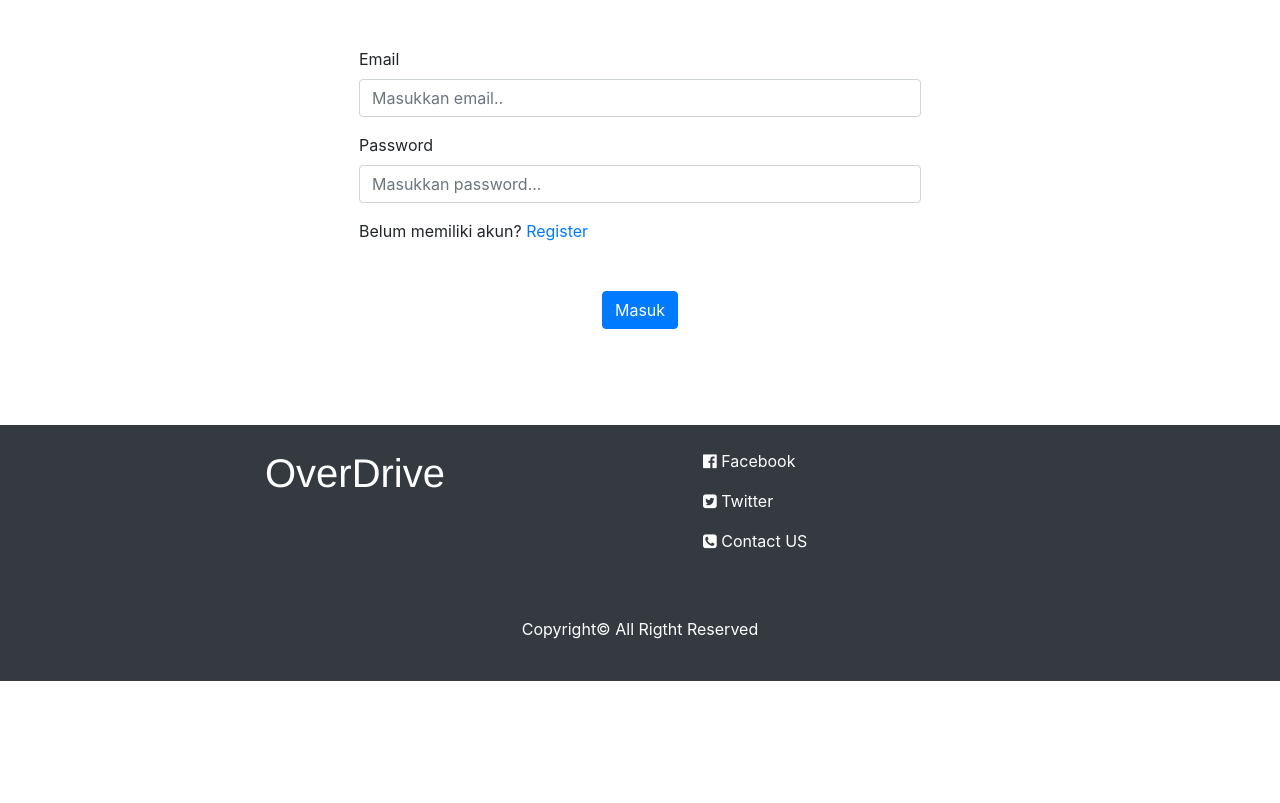
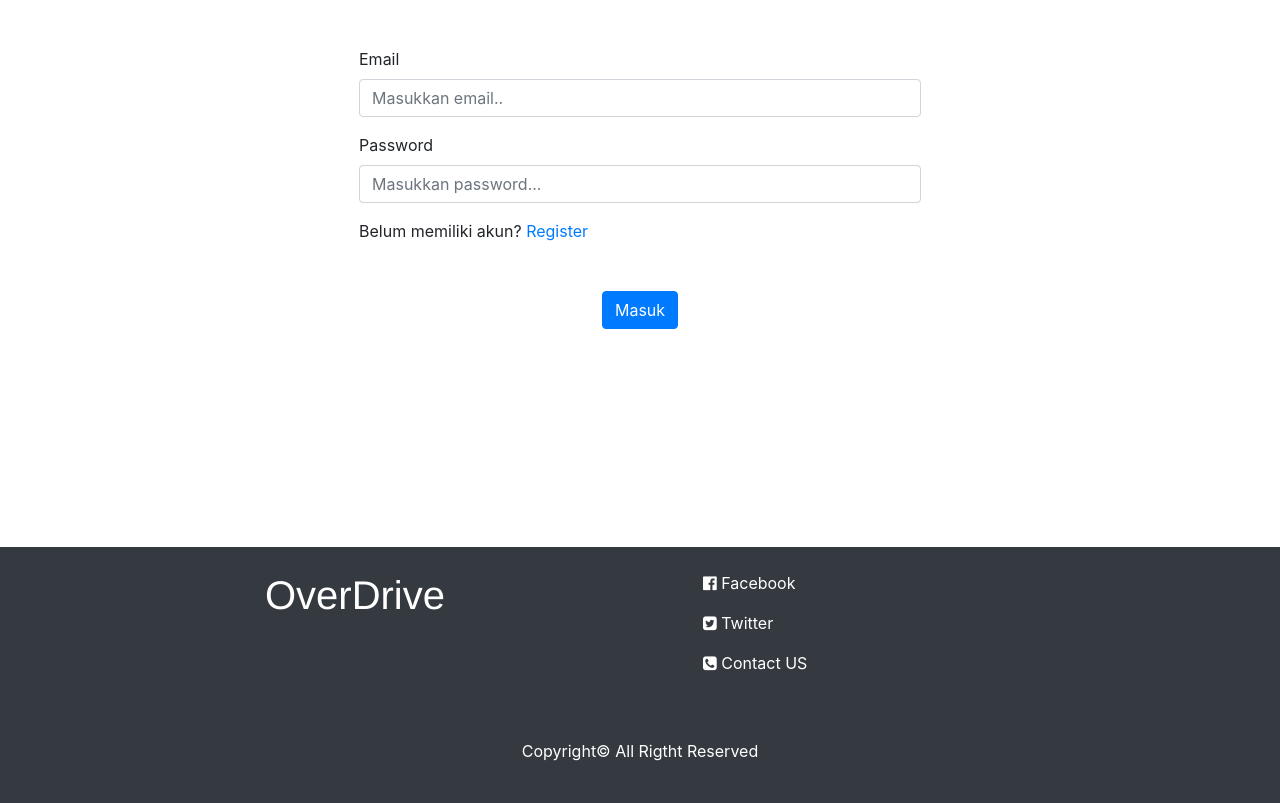
Before and after one commit to muhammadridwan47/overdrive-codeigniter, a CodeIgniter app: page /tugas-wp2/authentication in a window 1280 px wide. Shown: the part 105-908 px from the top of the page. Before the commit the page ends 786 px from the top, so only its background shows below. Run offline with CodeIgniter, Linux system fonts and the light colour scheme; data comes from the database, SQL or seed files in the repository.

Commit message:
adding min-height

```diff
--- a/application/views/admin/index.php
+++ b/application/views/admin/index.php
@@ -1,4 +1,4 @@
-<div class="container mt-5">
+<div class="container mt-5" style="min-height: 500px;">
     <div class="row">
         <div class="col">
         <h1 class="display-4 d-inline">List Product</h1>
--- a/application/views/authentication/login.php
+++ b/application/views/authentication/login.php
@@ -1,4 +1,4 @@
-<div class="row justify-content-center m-5">
+<div class="row justify-content-center m-5"  style="min-height: 500px;">
     <div class="col-6">
     <form action="<?= base_url('authentication') ?>" method="post" class="mt-5">
     <?= $this->session->flashdata('pesan'); ?>
--- a/application/views/authentication/register.php
+++ b/application/views/authentication/register.php
@@ -1,4 +1,4 @@
-<div class="row justify-content-center m-5">
+<div class="row justify-content-center m-5"  style="min-height: 500px;">
     <div class="col-6">
     <form action="<?= base_url('authentication/register') ?>" method="post" class="mt-5">
     <?= $this->session->flashdata('pesan'); ?>
```
